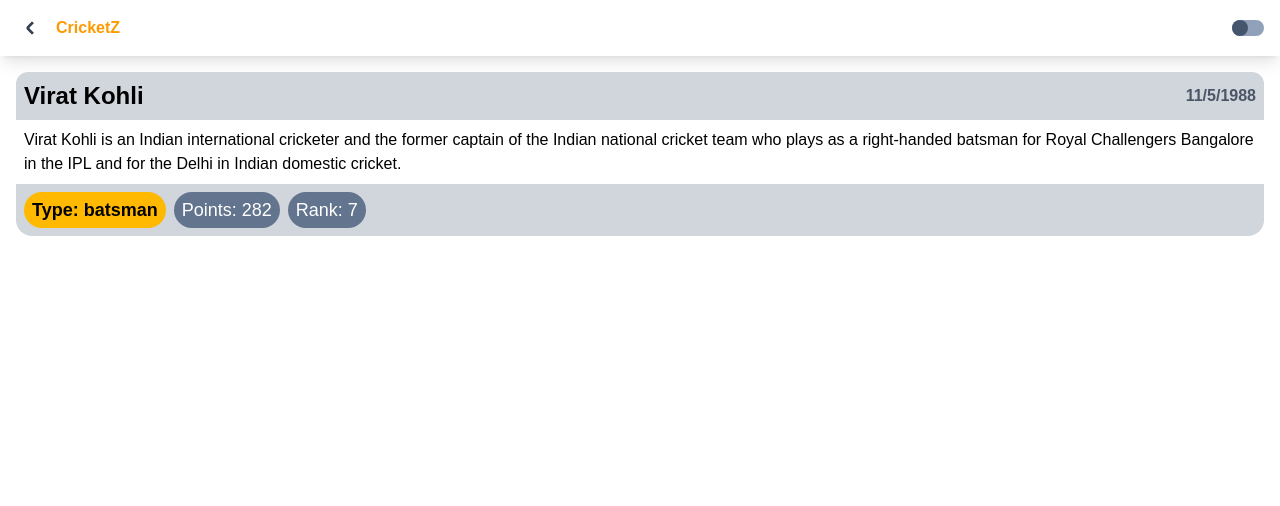
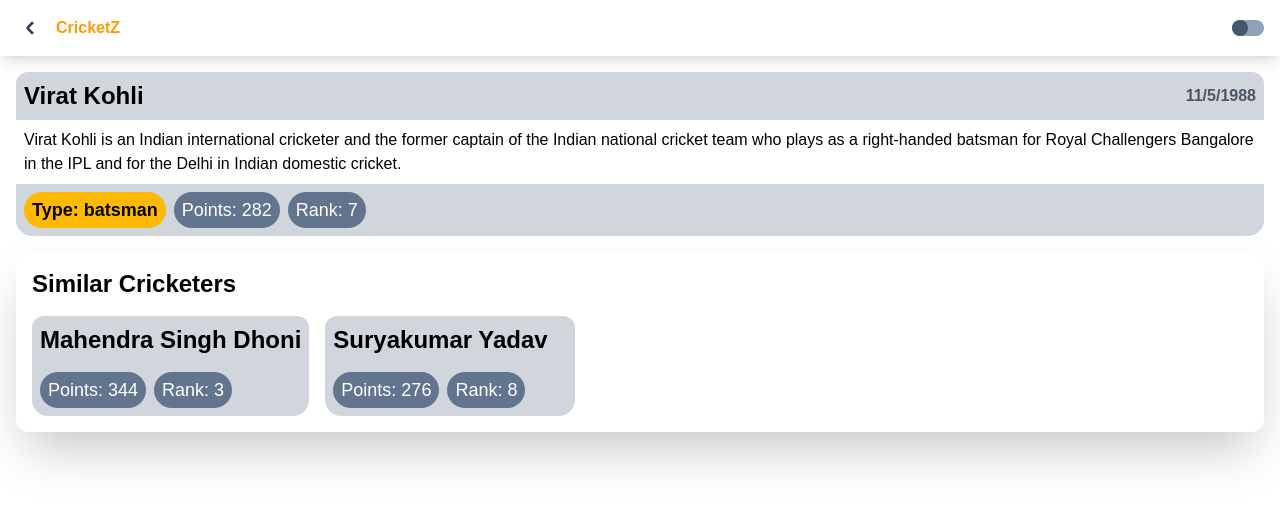
Before and after one commit to nay-22/cricketers-app, a React (Vite) app: page /cricketer/_1 in a window 1280 px wide. Shown: the top 506 px of the page. Built offline with nearby package versions, Linux system fonts and the light colour scheme.

Commit message:
feat(CricketerDetails): conditionally render similar player types if available

```diff
--- a/src/pages/CricketerDetails.tsx
+++ b/src/pages/CricketerDetails.tsx
@@ -1,5 +1,5 @@
 import { useContext } from "react";
-import { useParams } from "react-router-dom";
+import { Link, useParams } from "react-router-dom";
 import AppContext from "../context/AppContext";
 import CricketerCard from "../components/cards/CricketerCard";
 
@@ -7,9 +7,33 @@ const CricketerDetails = () => {
   const context = useContext(AppContext);
   const { id } = useParams();
 
-  return <div className="p-4">
-    <CricketerCard {...context?.app.players.find(pl => pl.id === id)} />
-  </div>;
+  const player = context?.app.players.find((pl) => pl.id === id);
+  const similarPlayers =
+    context?.app.players.filter(
+      (pl1) => pl1.type === player?.type && pl1.id !== player?.id
+    ).slice(0, 5) || [];
+
+  return (
+    <div>
+      <div className="p-4">
+        <CricketerCard {...player} />
+      </div>
+      {similarPlayers.length > 0 && <div className="shadow-2xl py-4 mx-4 rounded-xl">
+        <h4 className="px-4 pb-4 text-2xl font-bold">Similar Cricketers</h4>
+        <div className="flex items-center justify-start gap-4 overflow-x-auto max-w-full mx-4">
+          {similarPlayers.map((pl2, i) => (
+            <Link to={`/cricketer/${pl2.id}`} key={`${i}-${pl2.id}`}>
+              <CricketerCard
+                name={pl2.name}
+                points={pl2.points}
+                rank={pl2.rank}
+              />
+            </Link>
+          ))}
+        </div>
+      </div>}
+    </div>
+  );
 };
 
 export default CricketerDetails;
```
